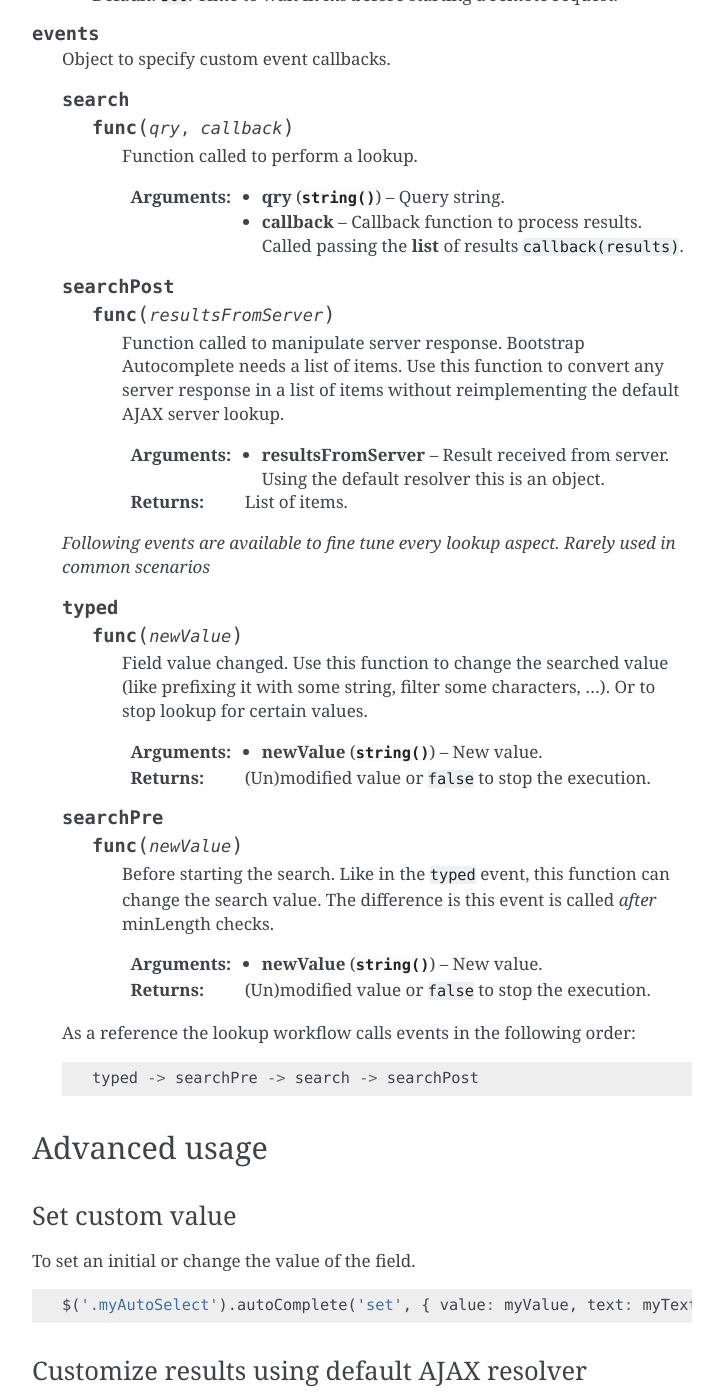
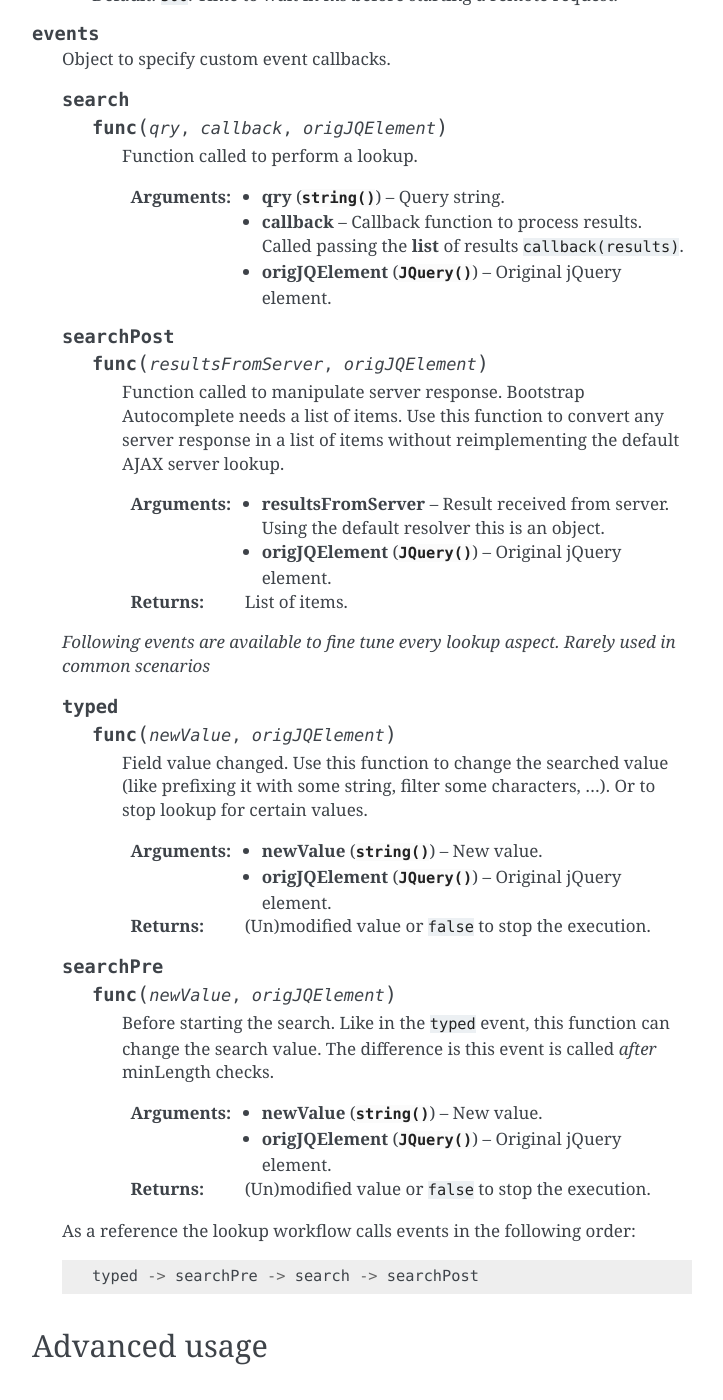
Before and after one commit to xcash/bootstrap-autocomplete, a Sphinx documentation site: the page built from docs/index.rst, in a window 1280 px wide and 1400 px high, scrolled down 3894 px. Shown: the whole window, without its empty margins (388-1111 px from the left). Built offline with Sphinx 7.4.7, drawn with Linux system fonts in a browser that asks for light colours.

Commit message:
Implemented #36

```diff
--- a/docs/index.rst
+++ b/docs/index.rst
@@ -211,46 +211,50 @@ Configuration options
 
     .. attribute:: .search
 
-        .. function:: func(qry, callback)
+        .. function:: func(qry, callback, origJQElement)
 
             Function called to perform a lookup.
 
             :param string qry: Query string.
             :param callback: Callback function to process results.
                                 Called passing the **list** of results ``callback(results)``.
+            :param JQuery origJQElement: Original jQuery element.
 
     .. attribute:: .searchPost
 
-        .. function:: func(resultsFromServer)
+        .. function:: func(resultsFromServer, origJQElement)
 
             Function called to manipulate server response.
             Bootstrap Autocomplete needs a list of items. Use this function to convert any server response in
             a list of items without reimplementing the default AJAX server lookup.
 
             :param resultsFromServer: Result received from server. Using the default resolver this is an object.
+            :param JQuery origJQElement: Original jQuery element.
             :returns: List of items.
 
     `Following events are available to fine tune every lookup aspect. Rarely used in common scenarios`
 
     .. attribute:: .typed
 
-        .. function:: func(newValue)
+        .. function:: func(newValue, origJQElement)
 
             Field value changed. Use this function to change the searched value (like prefixing it with some string,
             filter some characters, ...). Or to stop lookup for certain values.
 
             :param string newValue: New value.
+            :param JQuery origJQElement: Original jQuery element.
             :returns: (Un)modified value or ``false`` to stop the execution.
 
 
     .. attribute:: .searchPre
 
-        .. function:: func(newValue)
+        .. function:: func(newValue, origJQElement)
 
             Before starting the search. Like in the ``typed`` event, this function can change the search value. The difference is
             this event is called `after` minLength checks.
 
             :param string newValue: New value.
+            :param JQuery origJQElement: Original jQuery element.
             :returns: (Un)modified value or ``false`` to stop the execution.
 
     As a reference the lookup workflow calls events in the following order::
```
Also changed, not shown: 2 other files.
